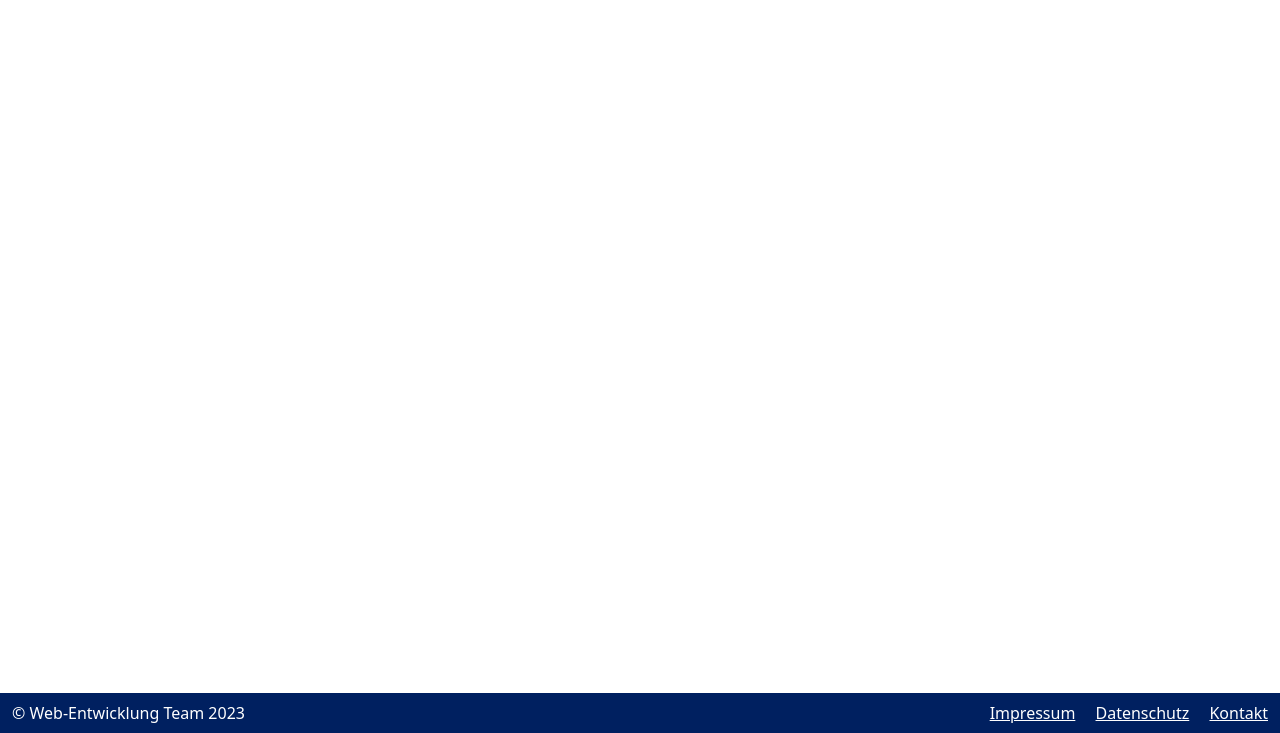
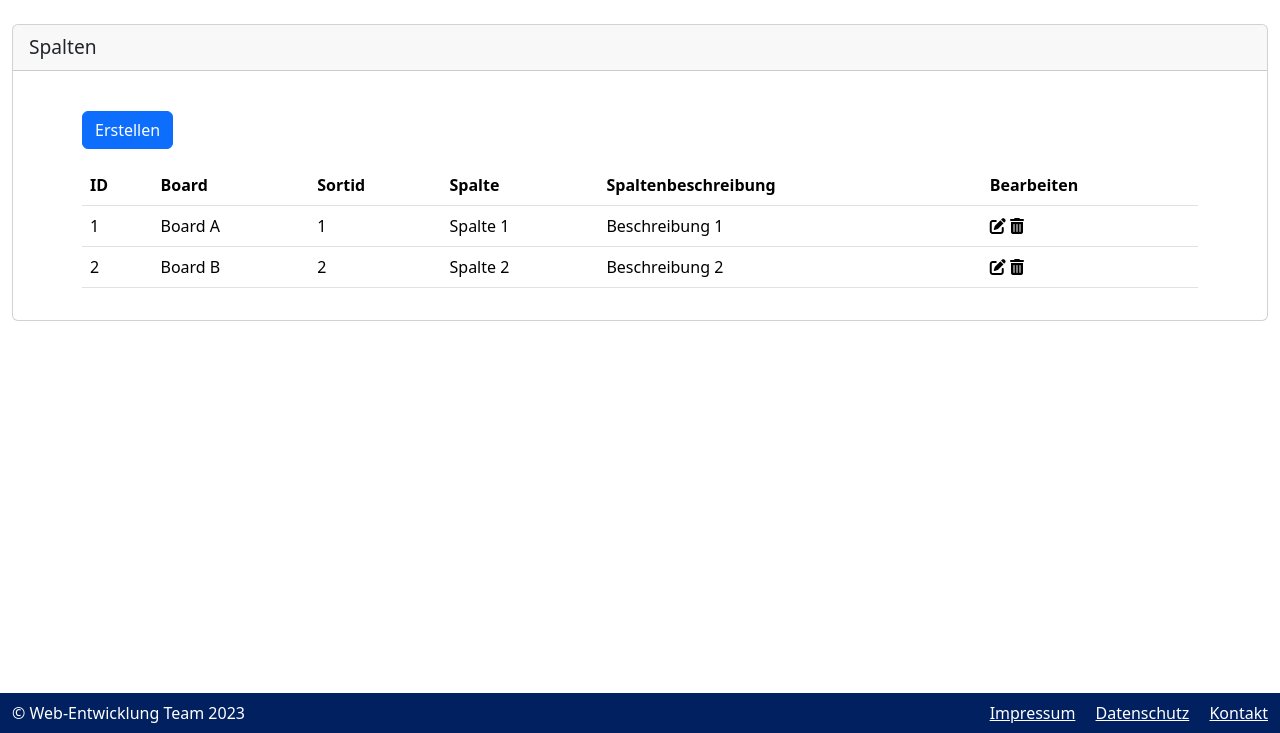
Before and after one commit to CTreitges/WebDev-WiSe-23-24, a PHP site: page /Spalten.html in a window 1280 px wide. Shown: the part 67-800 px from the top of the page. Run offline with PHP 8.4, Linux system fonts and the light colour scheme; some libraries are stand-ins or nearby versions.

Commit message:
A3 Tabelle V1 & Seitentitel Anpassung

```diff
--- a/Spalten.html
+++ b/Spalten.html
@@ -2,7 +2,7 @@
 <html lang="en">
 <head>
     <meta charset="UTF-8">
-    <title>Task Board</title>
+    <title>Spalten | Task Board</title>
     <link href="https://cdn.jsdelivr.net/npm/bootstrap@5.3.2/dist/css/bootstrap.min.css" rel="stylesheet">
     <link rel="stylesheet" href="Style.css">
 </head>
@@ -12,7 +12,7 @@
 
 <nav class="navbar navbar-expand-lg navbar-dark">
     <div class="container ms-1">
-        <a class="navbar-brand" href="#">
+        <a class="navbar-brand" href="Startseite.html">
             <img src="resources/Logo.svg" alt="Logo" height="40" class="d-inline-block align-text-top">
         </a>
 
@@ -23,13 +23,13 @@
         <div class="collapse navbar-collapse">
             <ul class="navbar-nav">
                 <li class="nav-item">
-                    <a class="nav-link" href="#">Tasks</a>
+                    <a class="nav-link" href="Startseite.html">Tasks</a>
                 </li>
                 <li class="nav-item">
                     <a class="nav-link" href="#">Boards</a>
                 </li>
                 <li class="nav-item">
-                    <a class="nav-link" href="#">Spalten</a>
+                    <a class="nav-link" href="Spalten.html">Spalten</a>
                 </li>
             </ul>
         </div>
@@ -37,11 +37,59 @@
 </nav>
 
 <!-- Navbar Ende -->
-<!--  -->
+<!-- Tabelle -->
 
+<div class="container-fluid mt-4">
+    <div class="card">
+        <div class="card-header">
+            Spalten
+        </div>
+        <div class="card-body">
+            <div class="container mt-4">
+                <button class="btn btn-primary mb-3">Erstellen</button>
 
+                <table class="table">
+                    <thead>
+                    <tr>
+                        <th>ID</th>
+                        <th>Board</th>
+                        <th>Sortid</th>
+                        <th>Spalte</th>
+                        <th>Spaltenbeschreibung</th>
+                        <th>Bearbeiten</th>
+                    </tr>
+                    </thead>
+                    <tbody>
+                    <tr>
+                        <td>1</td>
+                        <td>Board A</td>
+                        <td>1</td>
+                        <td>Spalte 1</td>
+                        <td>Beschreibung 1</td>
+                        <td>
+                            <i class="fas fa-edit"></i>
+                            <i class="fas fa-trash-alt"></i>
+                        </td>
+                    </tr>
+                    <tr>
+                        <td>2</td>
+                        <td>Board B</td>
+                        <td>2</td>
+                        <td>Spalte 2</td>
+                        <td>Beschreibung 2</td>
+                        <td>
+                            <i class="fas fa-edit"></i>
+                            <i class="fas fa-trash-alt"></i>
+                        </td>
+                    </tr>
+                    </tbody>
+                </table>
+            </div>
+        </div>
+    </div>
+</div>
 
-<!--  -->
+<!-- Tabelle Ende -->
 <!-- Footer -->
 
 <div class="footer d-flex">
@@ -58,5 +106,6 @@
 <!-- Footer Ende -->
 
 <script src="https://unpkg.com/bootstrap@5.3.2/dist/js/bootstrap.bundle.min.js"></script>
+<script src="https://kit.fontawesome.com/26d48bf35d.js" crossorigin="anonymous"></script>
 </body>
 </html>
--- a/Style.css
+++ b/Style.css
@@ -12,6 +12,13 @@
 
 
 /* Navbar Ende */
+/* Task Container */
+
+.card-header {
+    font-size: 1.2em;
+}
+
+/* Task Container Ende */
 /* Footer */
 
 .footer {
```
Also changed, not shown: Startseite.html (+4 -4 lines).
